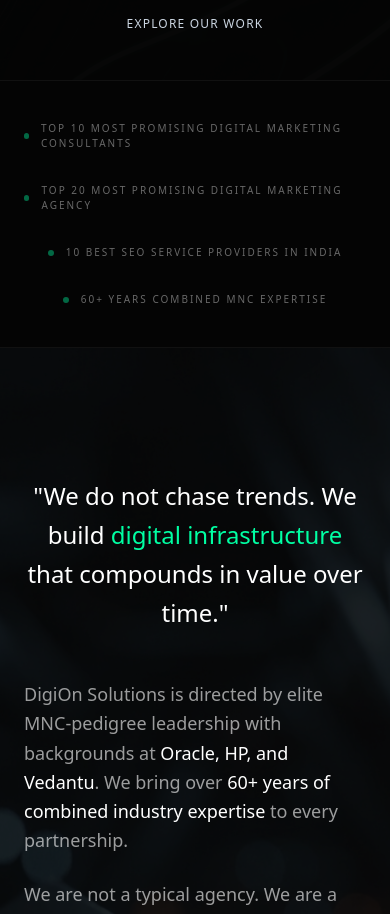
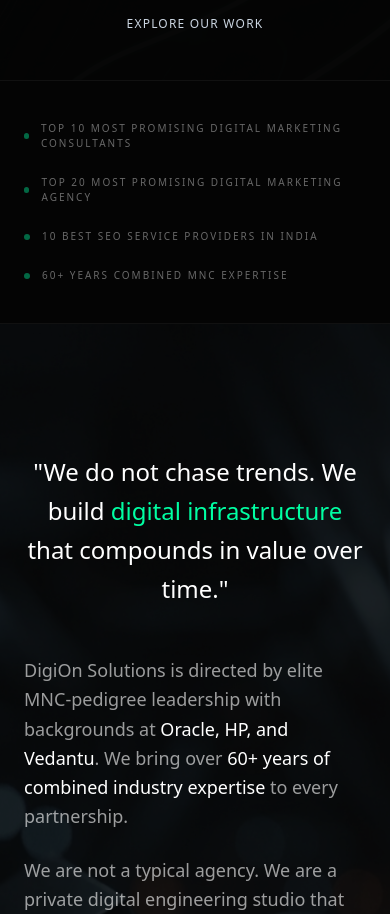
Before and after one commit to Rishitkumardutta001/Digion-Solutions, a Next.js app: page / in a window 390 px wide. Shown: the part 860-1774 px from the top of the page. Built offline with nearby package versions, Linux system fonts and the light colour scheme.

Commit message:
fix: align trust bar items in a consistent column on mobile

```diff
--- a/src/components/TrustBar.tsx
+++ b/src/components/TrustBar.tsx
@@ -13,7 +13,7 @@
     return (
         <section className="bg-primary/50 border-y border-white/5 py-10 overflow-hidden">
             <div className="container mx-auto px-6">
-                <div className="flex flex-wrap items-center justify-center gap-x-16 gap-y-8">
+                <div className="flex flex-col md:flex-row items-start md:items-center justify-center gap-x-16 gap-y-6 md:gap-y-8 max-w-max mx-auto md:max-w-none">
                     {awards.map((award, i) => (
                         <motion.div
                             key={i}
```
